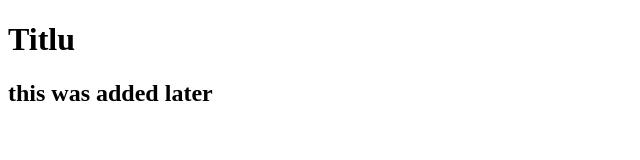
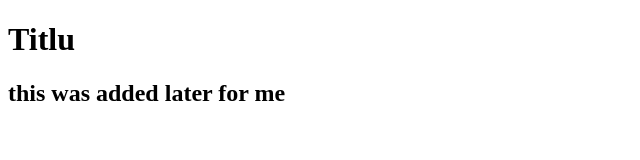
Before and after one commit to Cimidel/my_first_repo, a plain HTML site: page index.html in a window 1280 px wide. Shown: the full height of the page, 0-640 px from the left. Drawn offline with Linux system fonts and the light colour scheme.

Commit message:
title change

```diff
--- a/index.html
+++ b/index.html
@@ -7,6 +7,6 @@
 </head>
 <body>
     <h1>Titlu</h1>
-    <h2>this was added later </h2>
+    <h2>this was added later for me</h2>
 </body>
 </html>
```
